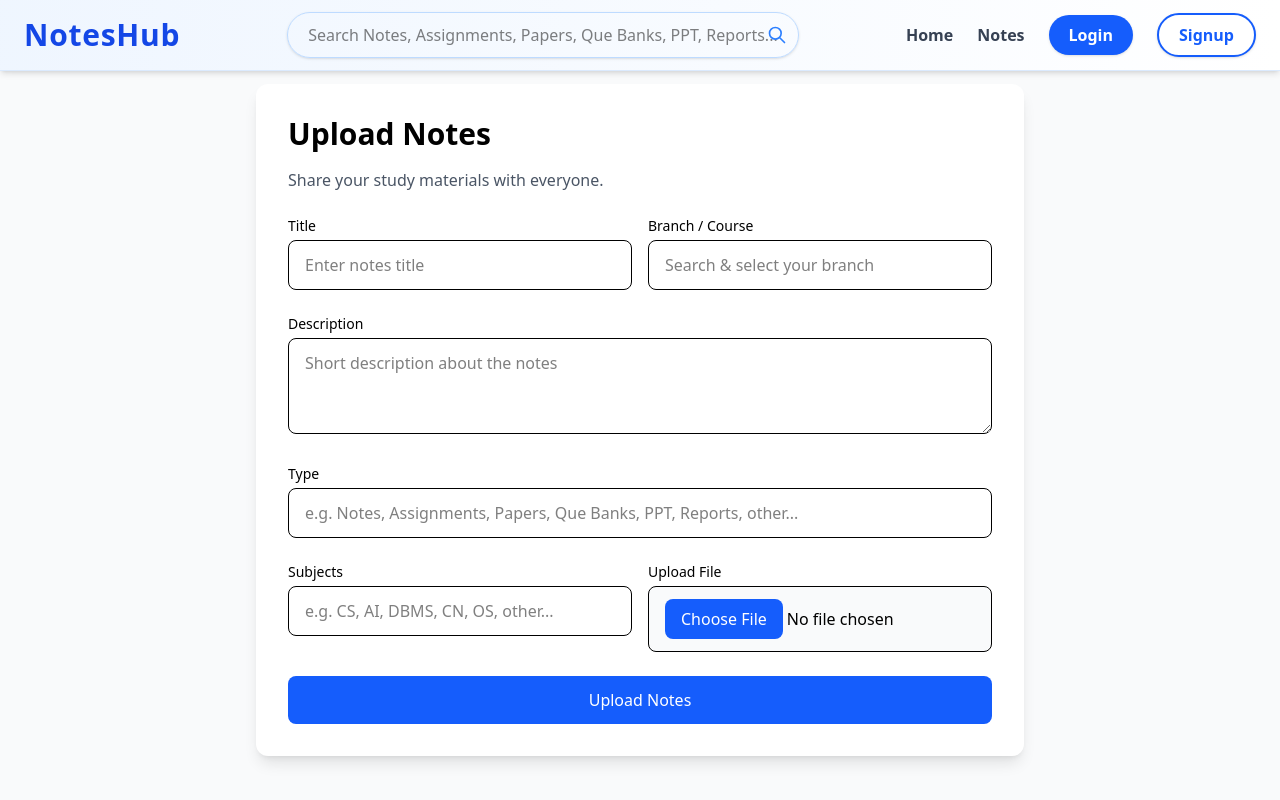
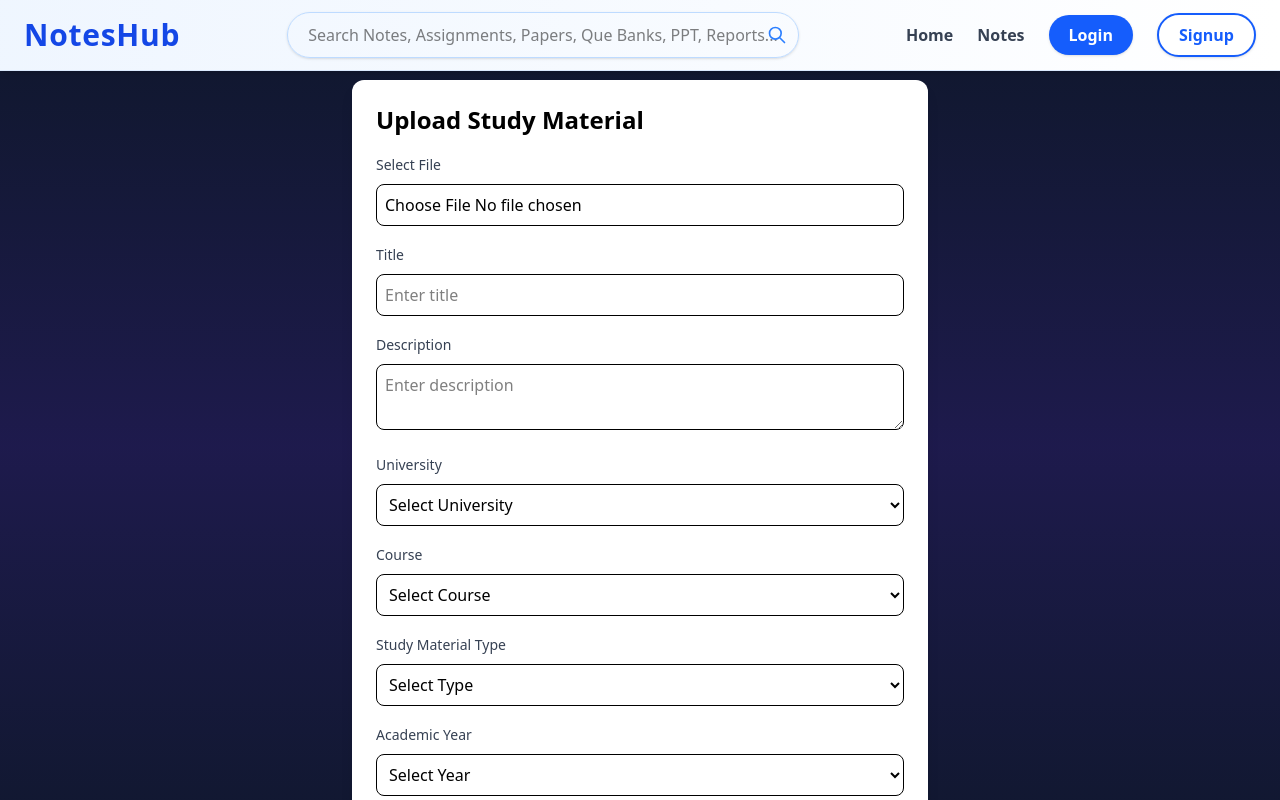
Before and after one commit to yashumak/notes-platform-client, a Next.js app: page /upload in a window 1280 px wide. Shown: the top 800 px of the page. Built offline with nearby package versions, Linux system fonts and the light colour scheme.

Commit message:
chore: add frontend submodule at commit 6949e2f

```diff
--- a/app/notes/[id]/page.tsx
+++ b/app/notes/[id]/page.tsx
@@ -1,10 +1,226 @@
 "use client";
 import Link from "next/link";
+import { useEffect, useState } from "react";
 
 export default function NotesPage() {
+
+
+  const [universities, setUniversities] = useState([]);
+  const [courses, setCourses] = useState([]);
+
+  const [uniSearch, setUniSearch] = useState("");
+  const [courseSearch, setCourseSearch] = useState("");
+
+  const [showUniList, setShowUniList] = useState(false);
+  const [showCourseList, setShowCourseList] = useState(false);
+
+  // ✅ Load JSON automatically from public folder
+  useEffect(() => {
+    fetch("/data/engineeringData.json")
+      .then((res) => res.json())
+      .then((data) => {
+        setUniversities(data.colleges || []);
+        setCourses(data.branches || []);
+      })
+      .catch((err) => console.error("Error loading JSON:", err));
+  }, []);
+
+  // Filter logic
+  const filteredUniversities = universities.filter((u) =>
+    u.toLowerCase().startsWith(uniSearch.toLowerCase())
+  );
+
+  const filteredCourses = courses.filter((c) =>
+    c.toLowerCase().startsWith(courseSearch.toLowerCase())
+  );
+
   return (
-    <div className="flex min-h-screen items-center justify-center text-6xl font-bold bg-gray-50">
-      hi
+    <div className="flex min-h-screen bg-gray-50 mt-17">
+
+      {/* LEFT FILTER SIDEBAR */}
+      <aside className="w-72 bg-white p-5 shadow-md border-r mt-1">
+        <div className="flex justify-between items-center">
+          <h2 className="text-xl font-bold ">Filter</h2>
+          <button className="text-sm text-blue-600">Clear all</button>
+        </div>
+
+        {/* University */}
+        <div className="mt-4 relative">
+          <label className="text-gray-700 text-sm font-medium">University</label>
+
+          <input
+            type="text"
+            placeholder="Search & select your college"
+            className="w-full px-4 py-3 border rounded-lg focus:ring-2 focus:ring-blue-500"
+            value={uniSearch}
+            onChange={(e) => {
+              setUniSearch(e.target.value);
+              setShowUniList(true);
+            }}
+            onFocus={() => setShowUniList(true)}
+          />
+
+          {/* Dropdown list */}
+          {showUniList && (
+            <ul className="absolute z-20 w-full bg-white border shadow-lg max-h-56 overflow-y-auto rounded-lg mt-1">
+              {filteredUniversities.length > 0 ? (
+                filteredUniversities.map((uni, i) => (
+                  <li
+                    key={i}
+                    className="px-4 py-2 hover:bg-blue-100 cursor-pointer"
+                    onClick={() => {
+                      setUniSearch(uni);
+                      setShowUniList(false);
+                    }}
+                  >
+                    {uni}
+                  </li>
+                ))
+              ) : (
+                <li className="px-4 py-2 text-gray-500">No matches found</li>
+              )}
+            </ul>
+          )}
+        </div>
+
+
+        {/* Course / Branch */}
+        <div className="mt-4 relative">
+          <label className="text-gray-700 text-sm font-medium">Course / Branch</label>
+
+          <input
+            type="text"
+            placeholder="Search & select your branch"
+            className="w-full px-4 py-3 border rounded-lg focus:ring-2 focus:ring-blue-500"
+            value={courseSearch}
+            onChange={(e) => {
+              setCourseSearch(e.target.value);
+              setShowCourseList(true);
+            }}
+            onFocus={() => setShowCourseList(true)}
+          />
+
+          {/* Dropdown list */}
+          {showCourseList && (
+            <ul className="absolute z-20 w-full bg-white border shadow-lg max-h-56 overflow-y-auto rounded-lg mt-1">
+              {filteredCourses.length > 0 ? (
+                filteredCourses.map((course, i) => (
+                  <li
+                    key={i}
+                    className="px-4 py-2 hover:bg-blue-100 cursor-pointer"
+                    onClick={() => {
+                      setCourseSearch(course);
+                      setShowCourseList(false);
+                    }}
+                  >
+                    {course}
+                  </li>
+                ))
+              ) : (
+                <li className="px-4 py-2 text-gray-500">No matches found</li>
+              )}
+            </ul>
+          )}
+        </div>
+
+
+        {/* Subject */}
+        <div className="mt-4">
+          <label className="text-gray-700 text-sm font-medium">Subject</label>
+          <input
+            type="text"
+            placeholder="Enter subject"
+            className="w-full mt-1 p-2 border rounded-lg"
+          />
+        </div>
+
+        {/* Study Material Type */}
+        <div className="mt-5">
+          <label className="text-gray-700 text-sm font-medium">
+            Study Material Type
+          </label>
+
+          <div className="flex flex-wrap gap-2 mt-2">
+            {["Notes", "Assignments", "Papers", "Que Banks", "PPT", "Reports"].map((t) => (
+              <button
+                key={t}
+                className="px-3 py-1 text-sm border rounded-full hover:bg-gray-100"
+              >
+                {t}
+              </button>
+            ))}
+          </div>
+        </div>
+
+        {/* Academic Year (Dropdown) */}
+        <div className="mt-5">
+          <label className="text-gray-700 text-sm font-medium">
+            Academic Year
+          </label>
+
+          <select className="w-full mt-2 p-2 border rounded-lg">
+            <option value="">Select Year</option>
+
+            {/* Generate last 10 years */}
+            {Array.from({ length: 12 }, (_, i) => {
+              const year = 2025 - i;
+              return (
+                <option key={year} value={year}>
+                  {year}
+                </option>
+              );
+            })}
+          </select>
+        </div>
+
+
+        {/* Language */}
+        {/* <div className="mt-5">
+          <label className="text-gray-700 text-sm font-medium">Language</label>
+          <select className="w-full p-2 border rounded-lg mt-1">
+            <option>All</option>
+            <option>English</option>
+            <option>Hindi</option>
+          </select>
+        </div> */}
+      </aside>
+
+      {/* RIGHT SIDE NOTES LIST */}
+      <main className="flex-1 p-6">
+        <h1 className="text-2xl font-bold mb-4">Documents & Flashcards</h1>
+        <p className="text-gray-500 mb-6">62004 results</p>
+
+        <div className="space-y-4">
+          {[1, 2, 3, 4].map((item) => (
+            <Link
+              href="/notes/1"
+              key={item}
+              className="flex items-center justify-between bg-white p-4 rounded-lg shadow hover:shadow-md transition cursor-pointer"
+            >
+              {/* Left Section */}
+              <div className="flex items-center gap-4">
+                <div className="w-14 h-14 bg-gray-200 rounded-lg"></div>
+
+                <div>
+                  <h3 className="font-semibold text-lg">NOTES {item}.pdf</h3>
+                  <p className="text-sm text-blue-700">
+                    Computer Engineering • RTMNU
+                  </p>
+                </div>
+              </div>
+
+              {/* Right Section */}
+              <div className="flex items-center gap-6 text-sm text-gray-600">
+                <p>2 years ago</p>
+
+                <button className="px-4 py-1 bg-blue-600 text-white rounded-lg hover:bg-blue-700">
+                  Download
+                </button>
+              </div>
+            </Link>
+          ))}
+        </div>
+      </main>
     </div>
   );
 }
--- a/app/upload/page.tsx
+++ b/app/upload/page.tsx
@@ -1,161 +1,198 @@
 "use client";
 
-import { useEffect, useState } from "react";
+import React, { useState } from "react";
 
-export default function UploadNotesPage() {
-  const [progress, setProgress] = useState(0);
+interface UploadResponse {
+  success: boolean;
+  message?: string;
+  url?: string;
+}
 
-  // const [universities, setUniversities] = useState([]);
-  const [courses, setCourses] = useState([]);
+const UploadNote: React.FC = () => {
+  const [file, setFile] = useState<File | null>(null);
+  const [title, setTitle] = useState("");
+  const [description, setDescription] = useState("");
 
-  // const [uniSearch, setUniSearch] = useState("");
-  const [courseSearch, setCourseSearch] = useState("");
+  const [university, setUniversity] = useState("");
+  const [course, setCourse] = useState("");
+  const [studyType, setStudyType] = useState("");
+  const [year, setYear] = useState("");
 
-  // const [showUniList, setShowUniList] = useState(false);
-  const [showCourseList, setShowCourseList] = useState(false);
+  const [loading, setLoading] = useState(false);
 
-  // ✅ Load JSON automatically from public folder
-  useEffect(() => {
+  const studyTypes: string[] = [
+    "Notes",
+    "Assignments",
+    "Papers",
+    "Que Banks",
+    "PPT",
+    "Reports",
+  ];
 
-    fetch("/data/engineeringData.json")
-      .then((res) => res.json())
-      .then((data) => {
-        // setUniversities(data.colleges || []);
-        setCourses(data.branches || []);
-      })
-      .catch((err) => console.error("Error loading JSON:", err));
-  }, []);
+  const universities: string[] = [
+    "RTMNU",
+    "Pune University",
+    "Mumbai University",
+    "Nagpur University",
+  ];
 
-  // Filter logic
-  // const filteredUniversities = universities.filter((u) =>
-  //   u.toLowerCase().startsWith(uniSearch.toLowerCase())
-  // );
+  const courses: string[] = ["B.Tech", "B.E", "MCA", "B.Sc CS", "Diploma"];
 
-  const filteredCourses = courses.filter((c) =>
-    c.toLowerCase().startsWith(courseSearch.toLowerCase())
-  );
+  const years: string[] = [
+    "2025",
+    "2024",
+    "2023",
+    "2022",
+    "2021",
+    "2020",
+    "2019",
+  ];
+
+  const handleUpload = async () => {
+    if (!file) {
+      alert("Please select a file!");
+      return;
+    }
+
+    setLoading(true);
+
+    const formData = new FormData();
+    formData.append("file", file);
+    formData.append("title", title);
+    formData.append("description", description);
+    formData.append("university", university);
+    formData.append("course", course);
+    formData.append("studyType", studyType);
+    formData.append("year", year);
+
+    try {
+      const response = await fetch("http://localhost:5000/api/notes/upload", {
+        method: "POST",
+        headers: {
+          Authorization: "Bearer " + localStorage.getItem("token"),
+        },
+        body: formData,
+      });
+
+      const data: UploadResponse = await response.json();
+      console.log(data);
+
+      if (data.success) {
+        alert("Upload successful!");
+      } else {
+        alert(data.message || "Upload failed!");
+      }
+    } catch (error) {
+      console.error(error);
+      alert("Something went wrong while uploading.");
+    } finally {
+      setLoading(false);
+    }
+  };
 
   return (
-    <div className="min-h-screen bg-gray-50 p-6 mt-15">
-      <div className="max-w-3xl mx-auto bg-white shadow-lg rounded-xl p-8">
-        <h2 className="text-3xl font-bold mb-4">Upload Notes</h2>
-        <p className="text-gray-600 mb-6">Share your study materials with everyone.</p>
+    <div className="max-w-xl mx-auto bg-white p-6 rounded-xl shadow-lg mt-20">
+      <h2 className="text-2xl font-bold mb-4">Upload Study Material</h2>
 
-        <form className="space-y-6">
+      {/* File Input */}
+      <label className="text-gray-700 text-sm font-medium">Select File</label>
+      <input
+        type="file"
+        className="w-full mt-2 mb-4 p-2 border rounded-lg"
+        onChange={(e) => setFile(e.target.files?.[0] || null)}
+      />
 
-          {/* 2 Columns — Title + Branch */}
-          <div className="grid grid-cols-1 md:grid-cols-2 gap-4">
-            {/* Title */}
-            <div>
-              <label className="block text-sm font-medium mb-1">Title</label>
-              <input
-                type="text"
-                placeholder="Enter notes title"
-                className="w-full border rounded-lg px-4 py-3 focus:ring-2 focus:ring-blue-500"
-              />
-            </div>
+      {/* Title */}
+      <label className="text-gray-700 text-sm font-medium">Title</label>
+      <input
+        type="text"
+        placeholder="Enter title"
+        className="w-full mt-2 mb-4 p-2 border rounded-lg"
+        value={title}
+        onChange={(e) => setTitle(e.target.value)}
+      />
 
-            {/* Branch */}
-            <div className="relative">
-              <label className="block mb-1 text-sm font-medium">Branch / Course</label>
+      {/* Description */}
+      <label className="text-gray-700 text-sm font-medium">Description</label>
+      <textarea
+        placeholder="Enter description"
+        className="w-full mt-2 mb-4 p-2 border rounded-lg"
+        value={description}
+        onChange={(e) => setDescription(e.target.value)}
+      />
 
-              <input
-                type="text"
-                placeholder="Search & select your branch"
-                className="w-full px-4 py-3 border rounded-lg focus:ring-2 focus:ring-blue-500"
-                value={courseSearch}
-                onChange={(e) => {
-                  setCourseSearch(e.target.value);
-                  setShowCourseList(true);
-                }}
-                onFocus={() => setShowCourseList(true)}
-              />
+      {/* University */}
+      <label className="text-gray-700 text-sm font-medium">University</label>
+      <select
+        className="w-full mt-2 mb-4 p-2 border rounded-lg"
+        value={university}
+        onChange={(e) => setUniversity(e.target.value)}
+      >
+        <option value="">Select University</option>
+        {universities.map((u) => (
+          <option key={u} value={u}>
+            {u}
+          </option>
+        ))}
+      </select>
 
-              {showCourseList && (
-                <ul className="absolute z-10 w-full bg-white border shadow-lg max-h-56 overflow-y-auto rounded-lg mt-1">
-                  {filteredCourses.length > 0 ? (
-                    filteredCourses.map((course, i) => (
-                      <li
-                        key={i}
-                        className="px-4 py-2 hover:bg-blue-100 cursor-pointer"
-                        onClick={() => {
-                          setCourseSearch(course);
-                          setShowCourseList(false);
-                        }}
-                      >
-                        {course}
-                      </li>
-                    ))
-                  ) : (
-                    <li className="px-4 py-2 text-gray-500">No matches found</li>
-                  )}
-                </ul>
-              )}
-            </div>
-          </div>
+      {/* Course */}
+      <label className="text-gray-700 text-sm font-medium">Course</label>
+      <select
+        className="w-full mt-2 mb-4 p-2 border rounded-lg"
+        value={course}
+        onChange={(e) => setCourse(e.target.value)}
+      >
+        <option value="">Select Course</option>
+        {courses.map((c) => (
+          <option key={c} value={c}>
+            {c}
+          </option>
+        ))}
+      </select>
 
-          {/* Full Width — Description */}
-          <div>
-            <label className="block text-sm font-medium mb-1">Description</label>
-            <textarea
-              placeholder="Short description about the notes"
-              className="w-full border rounded-lg px-4 py-3 h-24 focus:ring-2 focus:ring-blue-500"
-            ></textarea>
-          </div>
+      {/* Study Material Type */}
+      <label className="text-gray-700 text-sm font-medium">
+        Study Material Type
+      </label>
+      <select
+        className="w-full mt-2 mb-4 p-2 border rounded-lg"
+        value={studyType}
+        onChange={(e) => setStudyType(e.target.value)}
+      >
+        <option value="">Select Type</option>
+        {studyTypes.map((t) => (
+          <option key={t} value={t}>
+            {t}
+          </option>
+        ))}
+      </select>
 
-          {/* Type  */}
+      {/* Year */}
+      <label className="text-gray-700 text-sm font-medium">Academic Year</label>
+      <select
+        className="w-full mt-2 mb-4 p-2 border rounded-lg"
+        value={year}
+        onChange={(e) => setYear(e.target.value)}
+      >
+        <option value="">Select Year</option>
+        {years.map((y) => (
+          <option key={y} value={y}>
+            {y}
+          </option>
+        ))}
+      </select>
 
-          <div>
-            <label className="block text-sm font-medium mb-1">Type</label>
-            <input
-              type="text"
-              placeholder="e.g. Notes, Assignments, Papers, Que Banks, PPT, Reports, other..."
-              className="w-full border rounded-lg px-4 py-3 focus:ring-2 focus:ring-blue-500"
-            />
-          </div>
-
-          {/* subjects */}
-          <div className="grid grid-cols-1 md:grid-cols-2 gap-4">
-
-            {/* Tags */}
-            <div>
-              <label className="block text-sm font-medium mb-1">Subjects</label>
-              <input
-                type="text"
-                placeholder="e.g. CS, AI, DBMS, CN, OS, other..."
-                className="w-full border rounded-lg px-4 py-3 focus:ring-2 focus:ring-blue-500"
-              />
-            </div>
-
-            {/* File Upload */}
-            <div>
-              <label className="block text-sm font-medium mb-1">Upload File</label>
-              <input
-                type="file"
-                className="w-full border rounded-lg px-4 py-3 bg-gray-50
-                file:bg-blue-600 file:text-white
-                file:px-4 file:py-2 file:rounded-lg"
-                onChange={() => setProgress(40)} // dummy
-              />
-            </div>
-          </div>
-
-          {/* Upload Progress */}
-          {progress > 0 && (
-            <div className="w-full bg-gray-200 rounded-lg h-3 overflow-hidden">
-              <div
-                className="bg-blue-600 h-3 transition-all"
-                style={{ width: `${progress}%` }}
-              ></div>
-            </div>
-          )}
-
-          {/* Submit Button */}
-          <button className="w-full bg-blue-600 text-white py-3 rounded-lg hover:bg-blue-700 transition">
-            Upload Notes
-          </button>
-        </form>
-      </div>
+      {/* Upload Button */}
+      <button
+        onClick={handleUpload}
+        disabled={loading}
+        className="w-full bg-blue-600 text-white font-semibold py-2 rounded-lg mt-4 hover:bg-blue-700 disabled:bg-gray-400"
+      >
+        {loading ? "Uploading..." : "Upload"}
+      </button>
     </div>
   );
-}
+};
+
+export default UploadNote;
```
